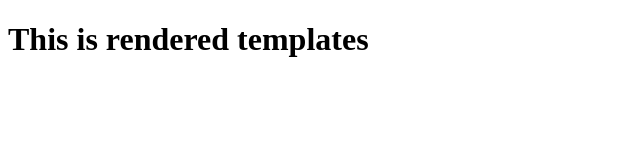
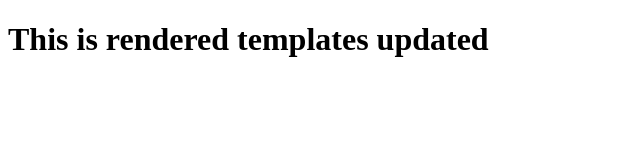
Before and after one commit to HetPatel2412/Flask_2, a plain HTML site: page template/index.html in a window 1280 px wide. Shown: the whole page, without its empty margins (0-640 px from the left). Drawn offline with Linux system fonts and the light colour scheme.

Commit message:
Update index.html

```diff
--- a/template/index.html
+++ b/template/index.html
@@ -7,7 +7,7 @@
 </head>
 <body>
     <h1>
-        This is rendered templates
+        This is rendered templates updated
     </h1>
 </body>
 </html>
```
